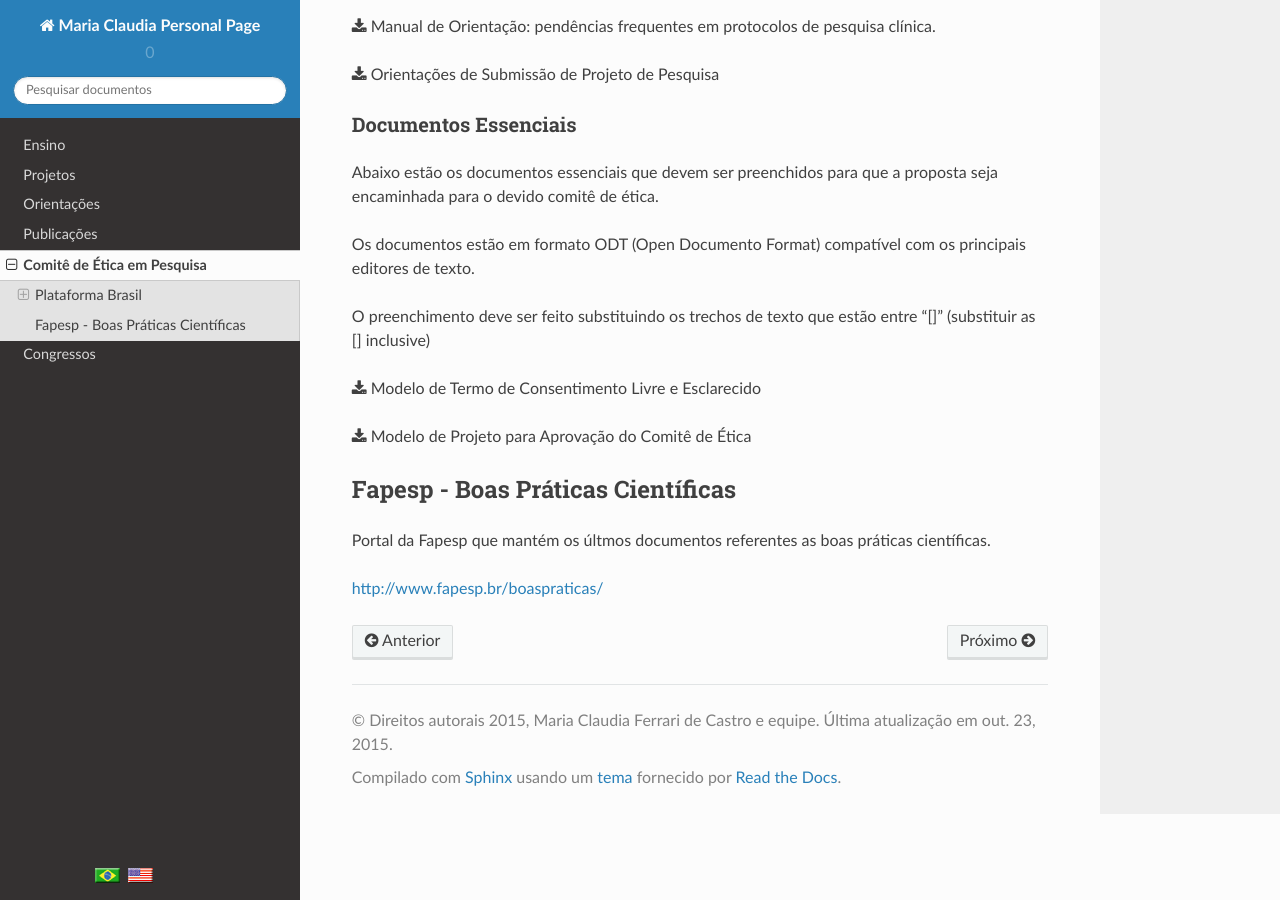
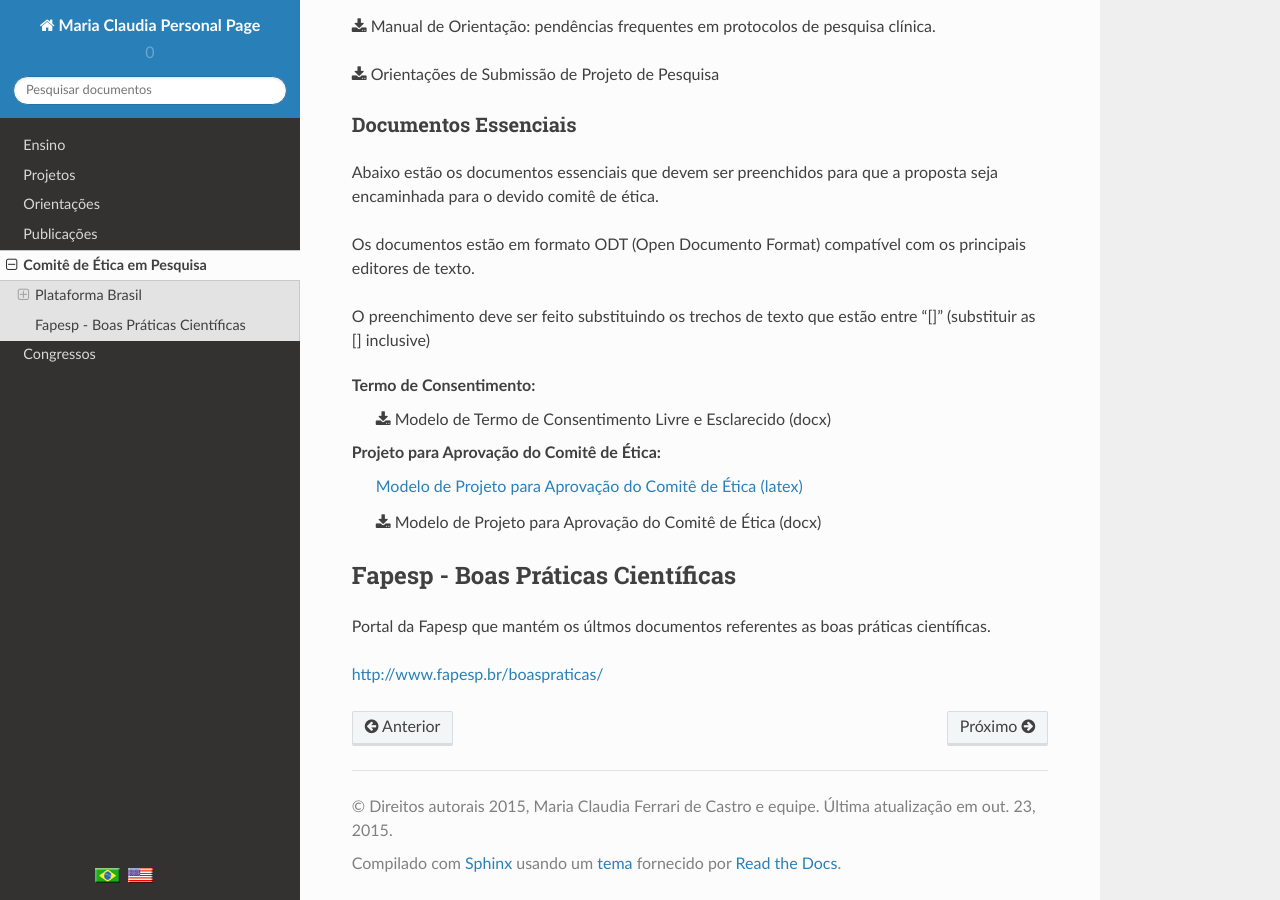
Before and after one commit to mclaudia/personal_page_fei, a Sphinx documentation site: the page built from source/comitedeetica.rst, in a window 1280 px wide and 900 px high, scrolled down 923 px. Built offline with Sphinx 7.4.7 and the Read the Docs theme 2.0.0, drawn with Linux system fonts in a browser that asks for light colours.

Commit message:
insert link to latex

```diff
--- a/source/comitedeetica.rst
+++ b/source/comitedeetica.rst
@@ -49,9 +49,13 @@ Os documentos estão em formato ODT (Open Documento Format) compatível com os p
 
 O preenchimento deve ser feito substituindo os trechos de texto que estão entre "[]" (substituir as [] inclusive)
 
-:download:`Modelo de Termo de Consentimento Livre e Esclarecido <_static/comite_etica/TermoConsentimento.docx>`
+Termo de Consentimento:
+    :download:`Modelo de Termo de Consentimento Livre e Esclarecido (docx)<_static/comite_etica/TermoConsentimento.docx>`
 
-:download:`Modelo de Projeto para Aprovação do Comitê de Ética <_static/comite_etica/Projeto_Comite_Etica.docx>`
+Projeto para Aprovação do Comitê de Ética:
+    `Modelo de Projeto para Aprovação do Comitê de Ética (latex) <https://github.com/OpenFEI/ProjetoComitedeEtica_FEI>`_
+
+    :download:`Modelo de Projeto para Aprovação do Comitê de Ética (docx)<_static/comite_etica/Projeto_Comite_Etica.docx>`
 
 
 ==================================
```
